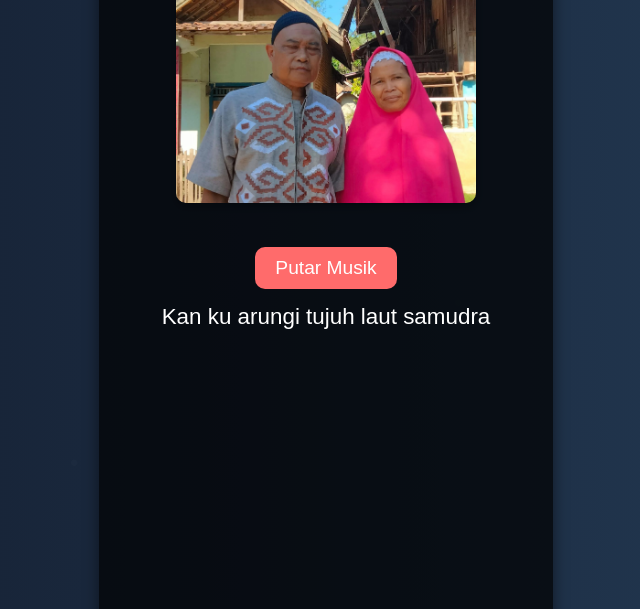
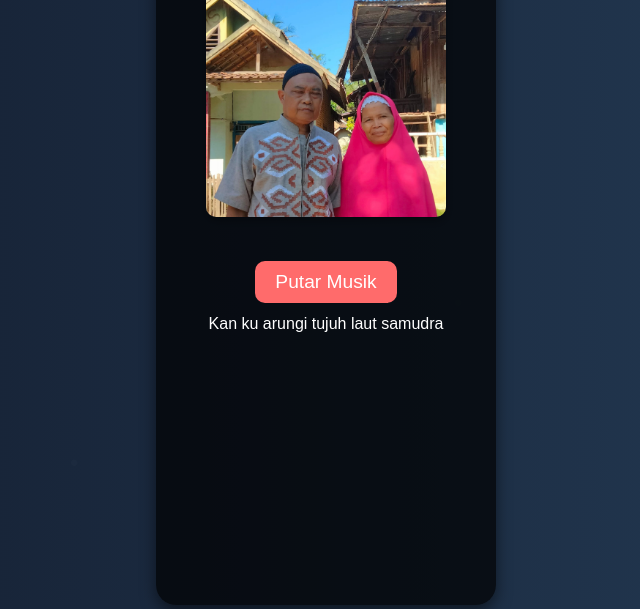
Before and after one commit to purwasih/PenjagaHati, a plain HTML site: page index.html in a window 1280 px wide. Both pictures are taken after a click on the button "Putar Musik". Shown: the part 191-800 px from the top of the page, without its empty margins (314-954 px from the left). Drawn offline with Linux system fonts and the light colour scheme.

Commit message:
Update index.html

```diff
--- a/index.html
+++ b/index.html
@@ -51,8 +51,8 @@
         }
 
         .lyrics p {
-            font-size: 1.4em;
-            margin: 15px 0;
+            font-size: 1.0em;
+            margin: 12px 0;
             opacity: 0;
             transform: scale(0.95);
             transition: opacity 1s ease-in-out, transform 1s ease-in-out;
```
